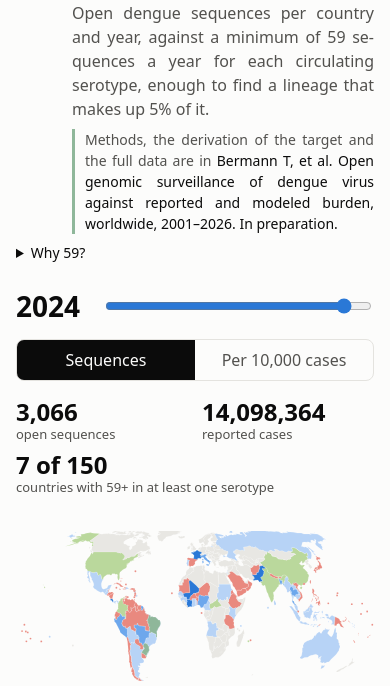
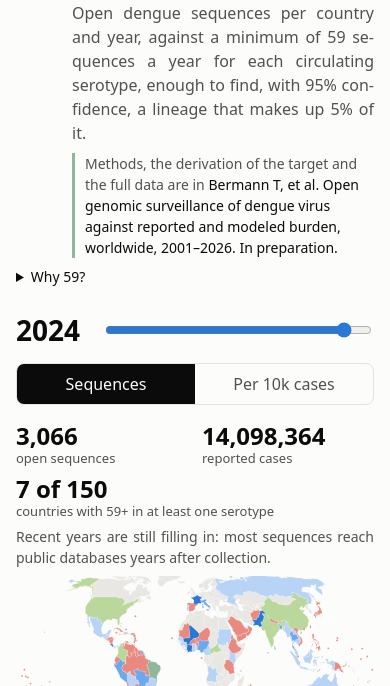
Before and after one commit to dengue-commons/coverage, a plain HTML site: page index.html in a window 390 px wide. Shown: the part 78-764 px from the top of the page. Drawn offline with Linux system fonts and the light colour scheme.

Commit message:
Subtitle with 95% confidence; per 10,000 reported cases layer;   recent-years note

```diff
--- a/index.html
+++ b/index.html
@@ -42,6 +42,7 @@ h1 { font-size: 30px; line-height: 1.15; margin: 2px 0 6px; letter-spacing: -0.0
 .seg { display: inline-flex; border: 1px solid var(--rule); border-radius: 8px; overflow: hidden; }
 .seg button { border: 0; background: transparent; color: var(--ink-2); padding: 8px 14px; font: inherit; cursor: pointer; }
 .seg button[aria-pressed="true"] { background: var(--ink); color: var(--bg); }
+.seg .short { display: none; }
 
 .tiles { display: grid; grid-template-columns: repeat(3, minmax(0, 1fr)); gap: 16px; margin-bottom: 6px; }
 .tile .v { font-size: 40px; line-height: 1.1; font-weight: 650; font-variant-numeric: tabular-nums; }
@@ -105,6 +106,8 @@ footer { margin-top: 32px; padding-top: 14px; border-top: 1px solid var(--rule);
   .sub { font-size: 16px; }
   .year output { font-size: 28px; }
   .seg { width: 100%; } .seg button { flex: 1; padding: 8px 6px; }
+  .seg .long { display: none; } .seg .short { display: inline; }
+  .paper { text-align: left; }
   .tiles { grid-template-columns: 1fr 1fr; gap: 10px 14px; } .tiles .tile:last-child { grid-column: 1 / -1; }
   .tile .v { font-size: 24px; } .tile .l { font-size: 13px; line-height: 1.3; }
   .leg { gap: 4px 12px; font-size: 13px; }
@@ -138,7 +141,7 @@ footer { margin-top: 32px; padding-top: 14px; border-top: 1px solid var(--rule);
       </svg>
       <div>
         <h1>Dengue genomic surveillance coverage</h1>
-        <p class="sub">Open dengue sequences per country and year, against a minimum of 59 sequences a year for each circulating serotype, enough to find a lineage that makes up 5% of it.</p>
+        <p class="sub">Open dengue sequences per country and year, against a minimum of 59 sequences a year for each circulating serotype, enough to find, with 95% confidence, a lineage that makes up 5% of it.</p>
         <p class="paper">Methods, the derivation of the target and the full data are in <span class="ref">Bermann T, et al. Open genomic surveillance of dengue virus against reported and modeled burden, worldwide, 2001–2026. In preparation.</span></p>
       </div>
     </div>
@@ -151,7 +154,7 @@ footer { margin-top: 32px; padding-top: 14px; border-top: 1px solid var(--rule);
     </div>
     <div class="seg" role="group" aria-label="Map shows">
       <button data-mode="seq" aria-pressed="true">Sequences</button>
-      <button data-mode="rate" aria-pressed="false">Per 10,000 cases</button>
+      <button data-mode="rate" aria-pressed="false">Per 10<span class="long">,000</span><span class="short">k</span><span class="long"> reported</span> cases</button>
     </div>
   </div>
 
@@ -222,8 +225,10 @@ const BINS_RATE = [
   { k: "s1", label: "< 1", test: (v) => v < 1 },
   { k: "s2", label: "1–9", test: (v) => v < 10 },
   { k: "s3", label: "10–49", test: (v) => v < 50 },
-  { k: "s4", label: "50+ (0.5% of cases)", test: () => true },
+  { k: "s4", label: "50+", test: () => true },
 ];
+// Below this many reported cases the ratio swings on a handful of sequences, so the cell is not colored.
+const MIN_CASES = 1000;
 const color = (k) => `var(--${k})`;
 const binColor = (bins, v) => color(bins.find((b) => b.test(v)).k);
 const seqColor = (v) => v >= D.target ? color("ok") : binColor(BINS_SEQ, v);
@@ -262,7 +267,7 @@ function cellKey(iso, i) {
   const g = p.g[i];
   if (state.mode === "seq") return dengue.has(iso) || g > 0 ? countryAssess(iso, i).k : null;
   const c = caseCount(iso, i).v;
-  return c ? BINS_RATE.find((b) => b.test((g / c) * 1e4)).k : null;
+  return c >= MIN_CASES ? BINS_RATE.find((b) => b.test((g / c) * 1e4)).k : null;
 }
 
 function drawMap() {
@@ -291,7 +296,7 @@ function drawMap() {
   if (bi >= 0) {
     for (const [name, ds] of Object.entries(BR)) {
       const r = D.brazil.regions[name];
-      const k = state.mode === "seq" ? regionAssess(name, bi).k : (r.c[bi] ? BINS_RATE.find((b) => b.test(r.g[bi] / r.c[bi] * 1e4)).k : null);
+      const k = state.mode === "seq" ? regionAssess(name, bi).k : (r.c[bi] >= MIN_CASES ? BINS_RATE.find((b) => b.test(r.g[bi] / r.c[bi] * 1e4)).k : null);
       for (const d of ds) {
         const p = document.createElementNS(NS, "path");
         p.setAttribute("d", d);
@@ -311,7 +316,7 @@ function drawLegend() {
     ? `<span>Sequences in a serotype:</span>` + BINS_SEQ.map((b) => sw(b.k, b.label)).join("")
       + sw("amb", "59+ in at least one serotype") + sw("ok", "59+ in every circulating serotype")
       + sw("land-none", "no dengue data")
-    : `<span>Sequences per 10,000 cases:</span>` + BINS_RATE.map((b) => sw(b.k, b.label)).join("") + sw("land-none", "no case data this year");
+    : `<span>Sequences per 10,000 reported cases:</span>` + BINS_RATE.map((b) => sw(b.k, b.label)).join("") + sw("land-none", `fewer than ${fmt(MIN_CASES)} reported cases`);
 }
 
 function drawSummary() {
@@ -328,10 +333,11 @@ function drawSummary() {
   $("tCases").nextElementSibling.textContent = whoYear ? (state.year === YEARS[YEARS.length - 1] ? "reported cases, year to date (WHO)" : "reported cases (WHO)") : "reported cases";
   $("tCases").style.fontSize = c ? "" : "20px";
   $("tMet").textContent = `${fmt(met)} of ${fmt(universe.size)}`;
-  const recent = state.year >= YEARS[YEARS.length - 1] - 1;
+  const recent = state.year >= YEARS[YEARS.length - 1] - 2;
   const noCases = state.mode === "rate" && state.year > 2024 && !WHO;
   $("note").textContent = noCases ? "Reported-case data end in 2024; switch to Sequences for later years."
-    : recent ? "Recent years are still filling in: most sequences reach public databases years after collection." : "";
+    : [recent ? "Recent years are still filling in: most sequences reach public databases years after collection." : "",
+       state.mode === "rate" ? "Countries whose reported dengue is mostly imported rise to the top here." : ""].filter(Boolean).join(" ");
 }
 
 function niceStep(max, ticks = 4) {
```
